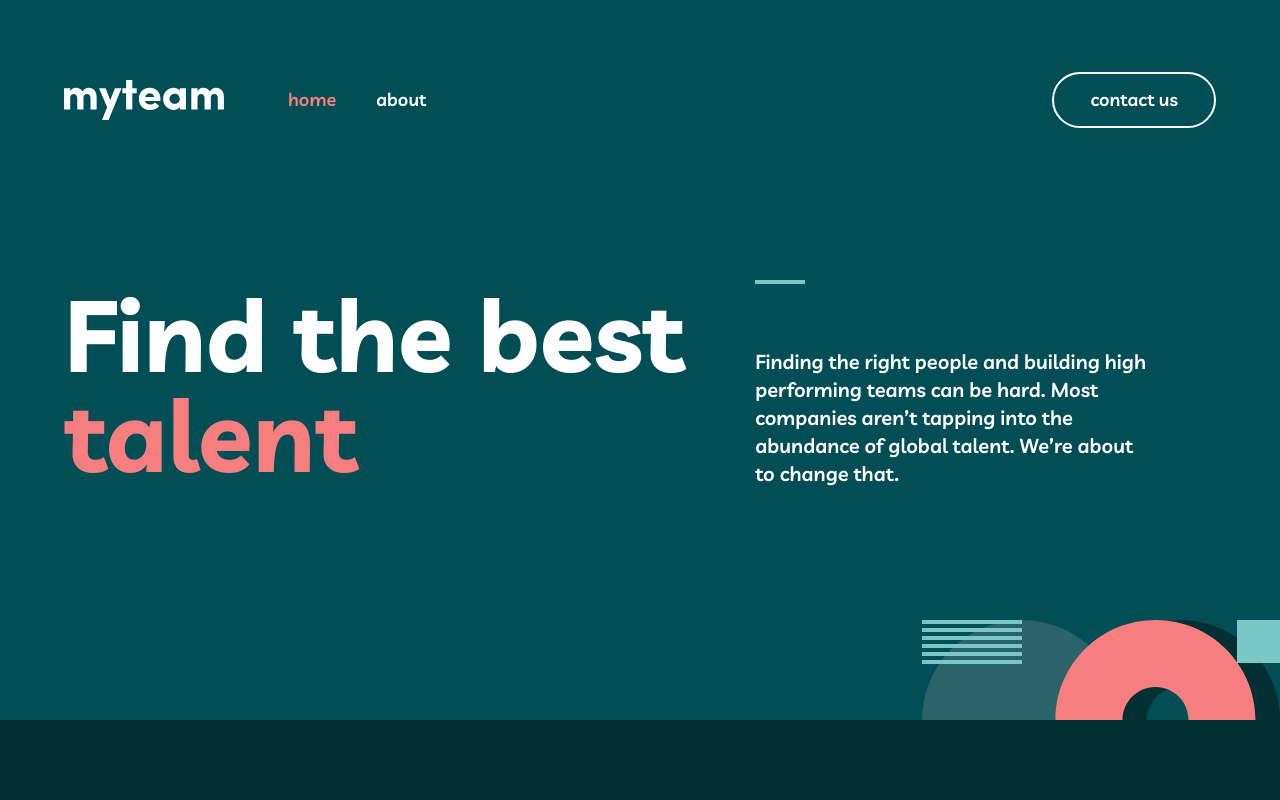
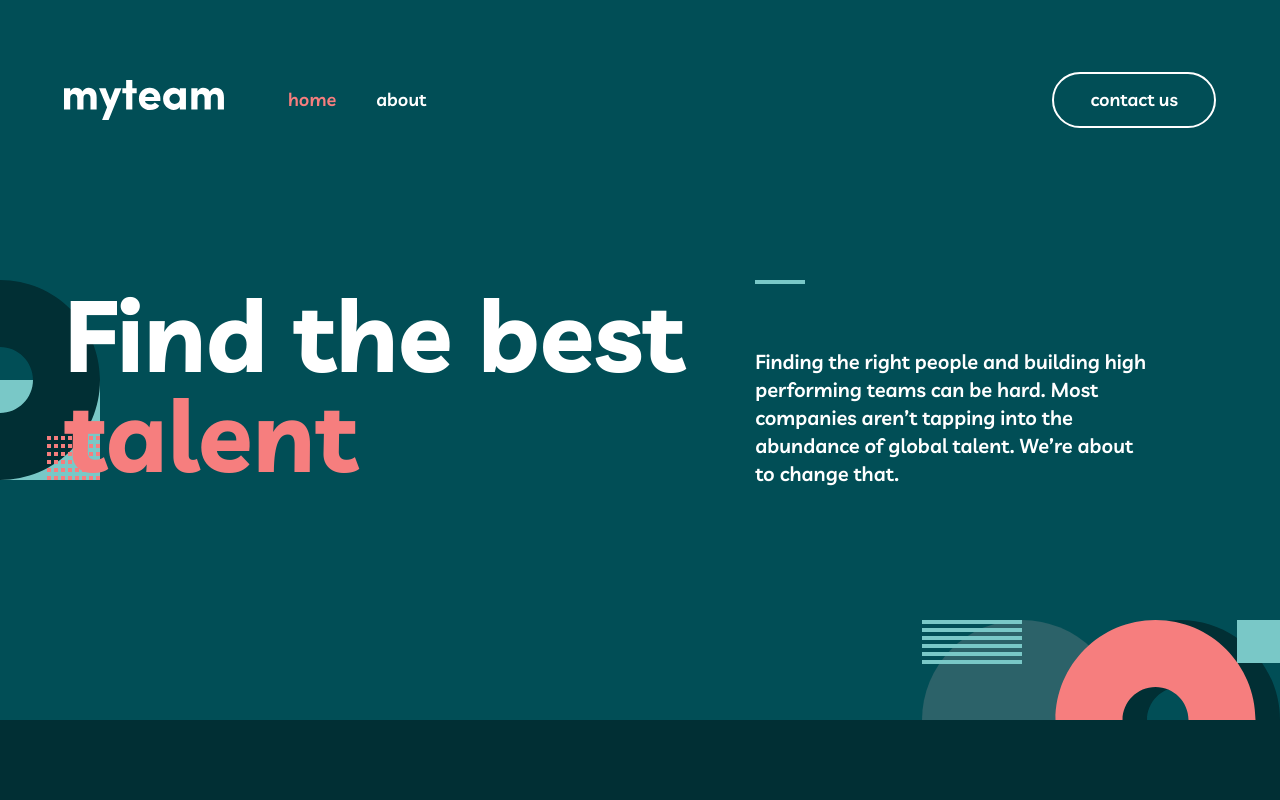
Before and after one commit to mgrevious/fem-myteam-multipage-website, a React (Vite) app: page / in a window 1280 px wide. Shown: the top 800 px of the page. Built offline with nearby package versions, Linux system fonts and the light colour scheme.

Commit message:
git add .

```diff
--- a/src/routes/home/home.module.css
+++ b/src/routes/home/home.module.css
@@ -34,15 +34,9 @@
 
 @media (min-width: 1024px) {
   .section-1 {
-    /* @keyframes animatedBackground {
-     from {
-       background-position: bottom right;
-     }
-     to {
-       background-position: bottom left;
-     }
-   } */
-    background-position: bottom right;
+    background-image: url('../../assets/images/bg-pattern-home-2.svg'),
+      url('../../assets/images/bg-pattern-home-1.svg');
+    background-position: bottom right, top 80px left -100px;
     background-size: auto;
     /* animation: animatedBackground 10s linear; */
   }
--- a/src/routes/home/index.tsx
+++ b/src/routes/home/index.tsx
@@ -12,10 +12,8 @@ import classes from './home.module.css';
 const Home = () => {
   return (
     <>
-      <section>
-        <div
-          className={`py-10 px-6 sm:px-10 xl:px-16 sm:container sm:mx-auto xl:container xl:mx-auto ${classes['section-1']}`}
-        >
+      <section className={classes['section-1']}>
+        <div className="py-10 px-6 sm:px-10 xl:px-16 sm:container sm:mx-auto xl:container xl:mx-auto">
           <div className="flex flex-col sm:mt-4 sm:items-center xl:flex-row xl:mb-48 xl:mt-10 xl:flex xl:justify-between">
             <h1 className="text-center font-bold mb-6 px-10 xl:p-0 text-[40px] leading-[1em] sm:text-[64px] sm:w-3/6 xl:w-full xl:text-left xl:text-[100px] xl:m-0">
               Find the best <span className="text-secondary">talent</span>
```
